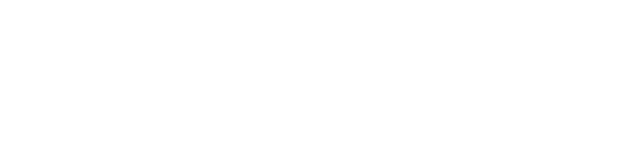
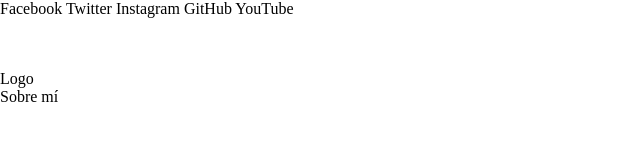
Before and after one commit to DavidHdez8/profesional-blog, a website: page index.html in a window 1280 px wide. Shown: the whole page, without its empty margins (0-640 px from the left). Drawn offline with Linux system fonts and the light colour scheme.

Commit message:
Creación del header

```diff
--- /dev/null
+++ b/css/main.css
@@ -0,0 +1,23 @@
+body {
+    margin: 0;
+    padding: 0;
+    position: fixed;
+    top: 0;
+    right: 0;
+    bottom: 0;
+    left: 0;
+}
+
+a {
+    text-decoration: none;
+    cursor: pointer;
+    color: black;
+    display: inline;
+}
+
+header {
+    width: 100%;
+    height: 140px;
+    display: grid;
+    grid-template-rows: 1fr 1fr;
+}
--- a/index.html
+++ b/index.html
@@ -3,9 +3,28 @@
 <head>
     <meta charset="UTF-8">
     <meta name="viewport" content="width=device-width, initial-scale=1.0">
-    <title>Document</title>
+    <link rel="stylesheet" href="/css/main.css">
+    <title>Mi Blog</title>
 </head>
 <body>
-
+    <header>
+        <section>
+            <div>
+                <a href="/">Facebook</a>
+                <a href="/">Twitter</a>
+                <a href="/">Instagram</a>
+                <a href="/">GitHub</a>
+                <a href="/">YouTube</a>
+            </div>
+        </section>
+        <nav>
+            <section>
+                <a href="">Logo</a>
+            </section>
+            <section>
+                <a href="profile.html">Sobre mí</a>
+            </section>
+        </nav>
+    </header>
 </body>
 </html>
```
